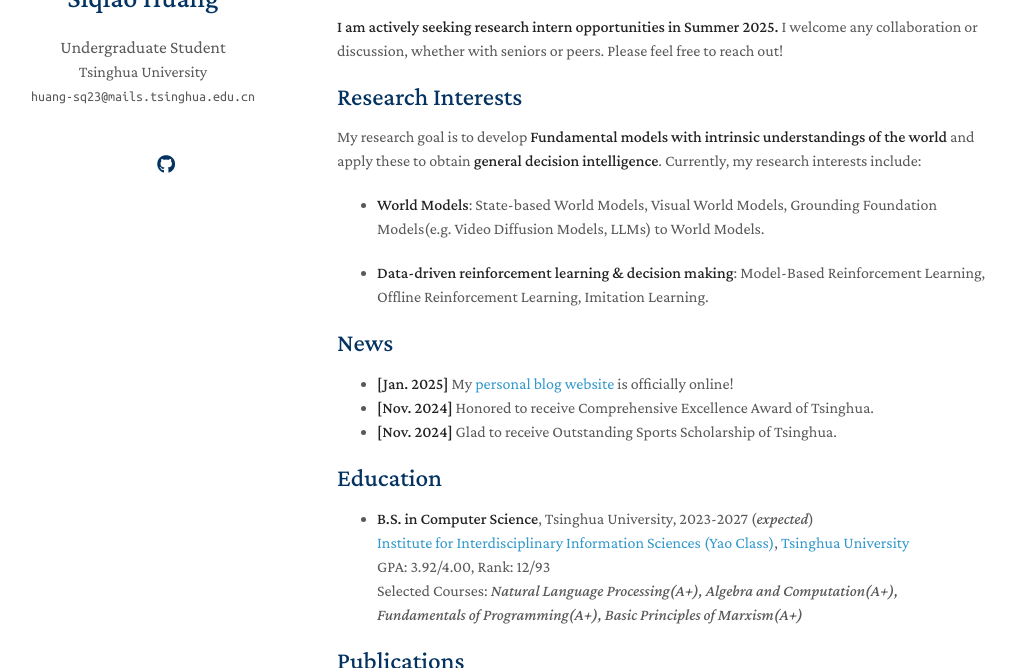
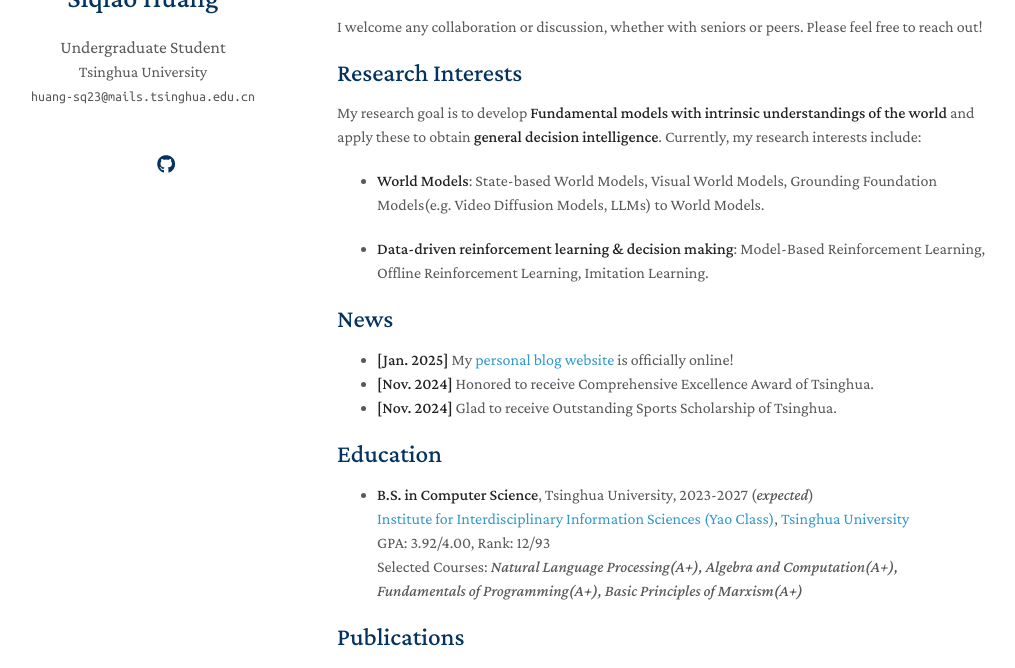
Before and after one commit to knightnemo/knightnemo.github.io, a Jekyll site: the page built from index.md, in a window 1280 px wide and 900 px high, cut to the strip 206-874 px from the top of the window. Shown: the whole strip, without its empty margins (133-1148 px from the left). Built offline with Jekyll 4.4.1, drawn with Linux system fonts in a browser that asks for light colours; a style sheet for code colours, icons or effects is not loaded; our own code applies the rules of GitHub Pages for plain Markdown files.

Commit message:
summer intern found

```diff
--- a/index.md
+++ b/index.md
@@ -8,7 +8,7 @@
 
 In the summer of 2024, I joined [THUML](https://github.com/thuml) under the supervision of [Prof. Mingsheng Long](http://ise.thss.tsinghua.edu.cn/~mlong/).
 
-**I am actively seeking research intern opportunities in Summer 2025.** I welcome any collaboration or discussion, whether with seniors or peers. Please feel free to reach out!
+I welcome any collaboration or discussion, whether with seniors or peers. Please feel free to reach out!
 
 ## Research Interests
 My research goal is to develop **Fundamental models with intrinsic understandings of the world** and apply these to obtain **general decision intelligence**. Currently, my research interests include:
```
